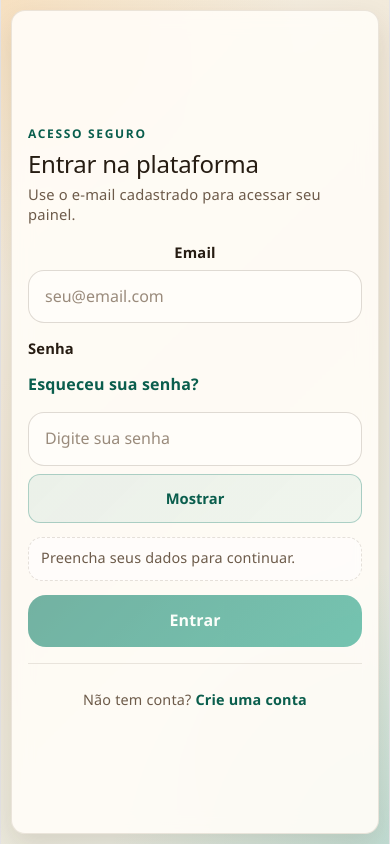
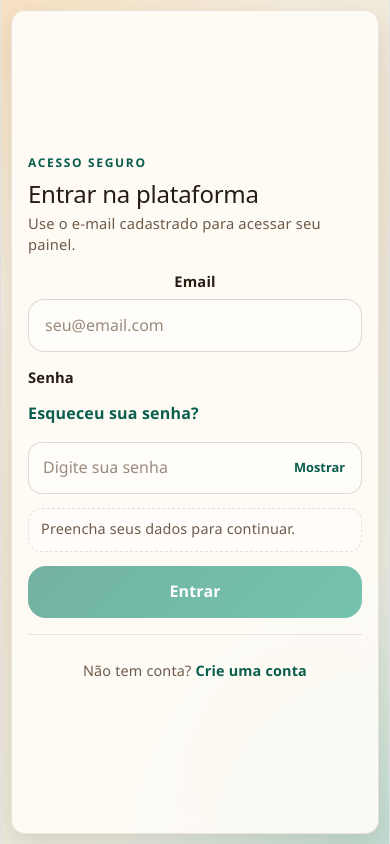
Before and after one commit to kilderalmeida/AFP-AvaliacaoFisica-Web, a React (Vite) app: page /login in a window 390 px wide. Built offline with nearby package versions, Linux system fonts and the light colour scheme; no server answers.

Commit message:
feat(LoginPage): enhance password field styling and layout for improved usability

```diff
--- a/src/pages/DashboardPage.css
+++ b/src/pages/DashboardPage.css
@@ -168,17 +168,22 @@
 @media (max-width: 480px) {
   /* Extra compact on very small screens */
   .dashboard-header-section {
-    margin-bottom: 8px !important;
-    padding: 16px 10px !important;
+    margin-bottom: 6px !important;
+    padding: 12px 8px !important;
   }
 
   .dashboard-title {
-    font-size: 28px !important;
+    font-size: 26px !important;
+    margin: 2px 0 0px !important;
+  }
+
+  .dashboard-subtitle {
+    font-size: 14px !important;
   }
 
   .dashboard-content-grid {
-    gap: 12px !important;
-    padding: 0 10px;
+    gap: 10px !important;
+    padding: 0 8px;
   }
 
   .dashboard-actions-section,
@@ -188,7 +193,16 @@
   .dashboard-activities-section,
   .dashboard-session-history-section {
     border-radius: 10px !important;
-    padding: 12px !important;
+    padding: 10px !important;
+    box-shadow: 0 1px 2px rgba(0, 0, 0, 0.08) !important;
+  }
+
+  .dashboard-section-header {
+    margin-bottom: 8px !important;
+  }
+
+  .dashboard-section-title {
+    font-size: 14px !important;
   }
 
   .dashboard-button {
@@ -197,17 +211,57 @@
     min-height: 40px;
   }
 
+  .dashboard-actions-grid {
+    gap: 8px !important;
+  }
+
   .dashboard-filter-select {
     padding: 7px 8px !important;
     font-size: 12px !important;
     min-height: 38px;
   }
 
+  .dashboard-filter-label {
+    font-size: 10px !important;
+  }
+
+  .dashboard-activity-label,
+  .dashboard-stat-label {
+    font-size: 9px !important;
+    margin-bottom: 1px !important;
+  }
+
+  .dashboard-stat-card {
+    padding: 10px !important;
+  }
+
   .dashboard-stat-value {
     font-size: 18px !important;
   }
 
+  .dashboard-activity-item {
+    padding: 8px !important;
+  }
+
+  .dashboard-activity-name {
+    font-size: 12px !important;
+  }
+
+  .dashboard-activity-count {
+    font-size: 11px !important;
+    padding: 1px 4px !important;
+  }
+
   .dashboard-activities-grid {
-    grid-template-columns: repeat(auto-fit, minmax(70px, 1fr)) !important;
+    grid-template-columns: repeat(auto-fit, minmax(65px, 1fr)) !important;
+    gap: 8px !important;
+  }
+
+  .dashboard-session-item {
+    padding: 8px !important;
+  }
+
+  .dashboard-session-activity {
+    font-size: 12px !important;
   }
 }
--- a/src/pages/LoginPage.css
+++ b/src/pages/LoginPage.css
@@ -241,26 +241,49 @@
 
 .password-field {
   position: relative;
+  display: flex;
+  align-items: center;
+  border: 1px solid rgba(109, 91, 74, 0.22);
+  border-radius: 16px;
+  background: var(--login-surface-strong);
+  transition: border-color 0.2s ease, box-shadow 0.2s ease;
+}
+
+.password-field:focus-within {
+  border-color: var(--login-accent);
+  box-shadow: 0 0 0 4px rgba(14, 124, 102, 0.18);
 }
 
 .password-field input {
   padding-right: 100px;
+  flex: 1;
+  border: none;
+  background: transparent;
+  color: var(--login-text);
+  font: inherit;
+  padding: 14px 16px;
+}
+
+.password-field input::placeholder {
+  color: #9a8b7c;
 }
 
 .password-toggle {
   position: absolute;
+  right: 8px;
   top: 50%;
-  right: 10px;
   transform: translateY(-50%);
   border: none;
-  border-radius: 12px;
-  min-height: 40px;
-  padding: 8px 12px;
+  border-radius: 10px;
+  min-height: 36px;
+  padding: 6px 10px;
   background: transparent;
   color: var(--login-accent-strong);
   font: inherit;
-  font-size: 0.92rem;
+  font-size: 0.85rem;
   font-weight: 700;
+  cursor: pointer;
+  transition: all 0.2s ease;
 }
 
 .form-status {
@@ -435,41 +458,55 @@
     gap: 2px;
   }
 
-  .password-field input {
-    padding-right: 16px;
+  .password-field {
+    position: relative;
+    display: flex;
+    align-items: center;
+    border: 1px solid rgba(109, 91, 74, 0.22);
+    border-radius: 14px;
+    background: var(--login-surface-strong);
+    padding: 0;
   }
 
-  .password-field {
-    display: grid;
-    gap: 8px;
+  .password-field:focus-within {
+    border-color: var(--login-accent);
+    box-shadow: 0 0 0 4px rgba(14, 124, 102, 0.18);
   }
 
   .password-field input {
-    padding-right: 16px;
+    padding: 13px 14px;
+    padding-right: 80px;
+    flex: 1;
+    border: none;
+    background: transparent;
+    min-height: 44px;
+    font-size: 16px;
   }
 
   .password-toggle {
-    position: static;
-    transform: none;
-    width: 100%;
-    min-height: 44px;
-    margin-top: 0;
-    padding: 12px 14px;
-    border: 1px solid rgba(14, 124, 102, 0.3);
-    background: linear-gradient(135deg, rgba(14, 124, 102, 0.08) 0%, rgba(18, 155, 127, 0.06) 100%);
-    border-radius: 12px;
+    position: absolute;
+    right: 6px;
+    top: 50%;
+    transform: translateY(-50%);
+    min-height: 36px;
+    padding: 6px 10px;
+    border: none;
+    background: transparent;
+    border-radius: 10px;
     color: var(--login-accent-strong);
+    font-size: 0.8rem;
     font-weight: 700;
+    white-space: nowrap;
     transition: all 0.2s ease;
   }
 
   .password-toggle:hover:not(:disabled) {
-    background: linear-gradient(135deg, rgba(14, 124, 102, 0.14) 0%, rgba(18, 155, 127, 0.12) 100%);
-    border-color: var(--login-accent);
+    background: rgba(14, 124, 102, 0.08);
+    color: var(--login-accent);
   }
 
   .password-toggle:active:not(:disabled) {
-    transform: scale(0.98);
+    transform: translateY(-50%) scale(0.95);
   }
 
   .submit-button {
```
